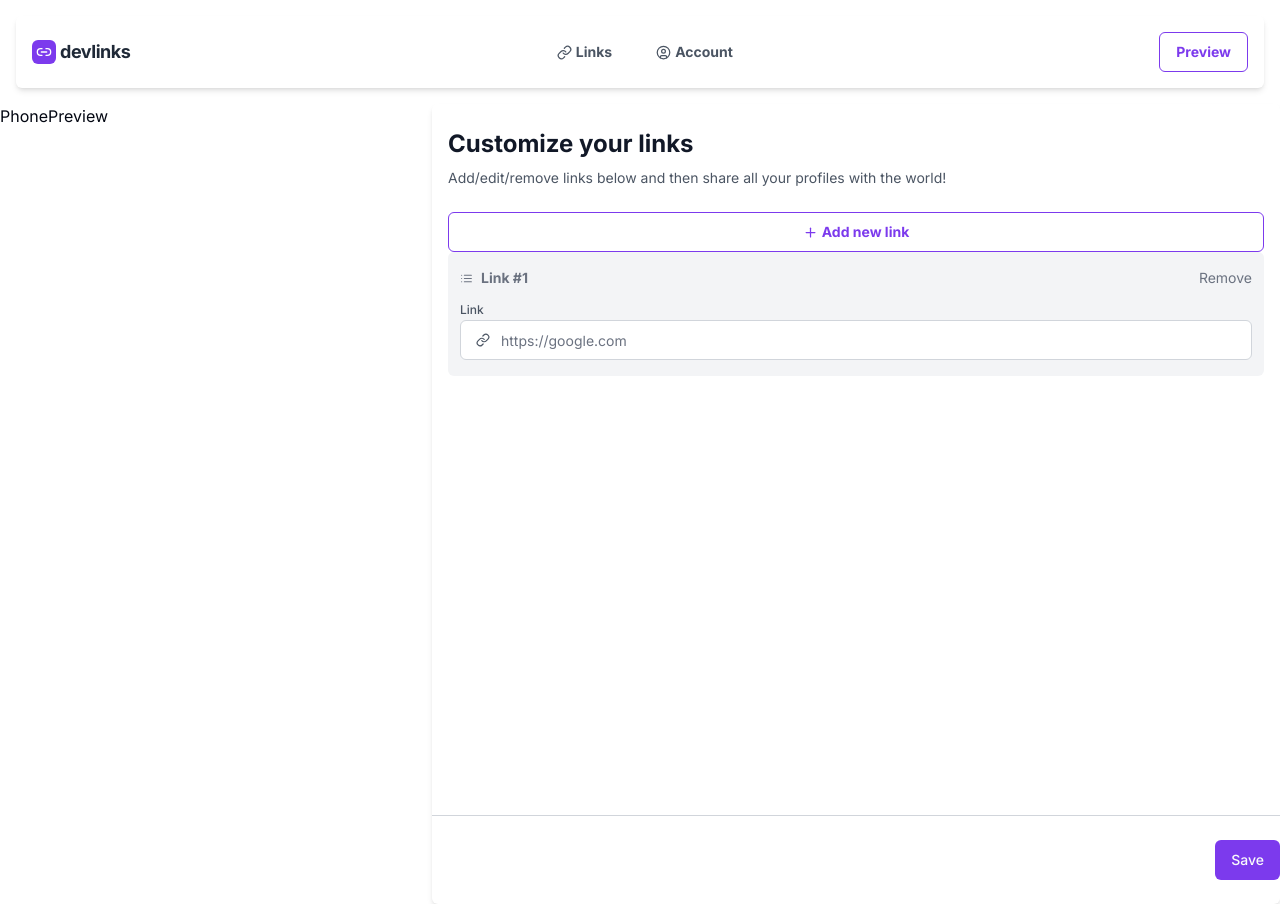
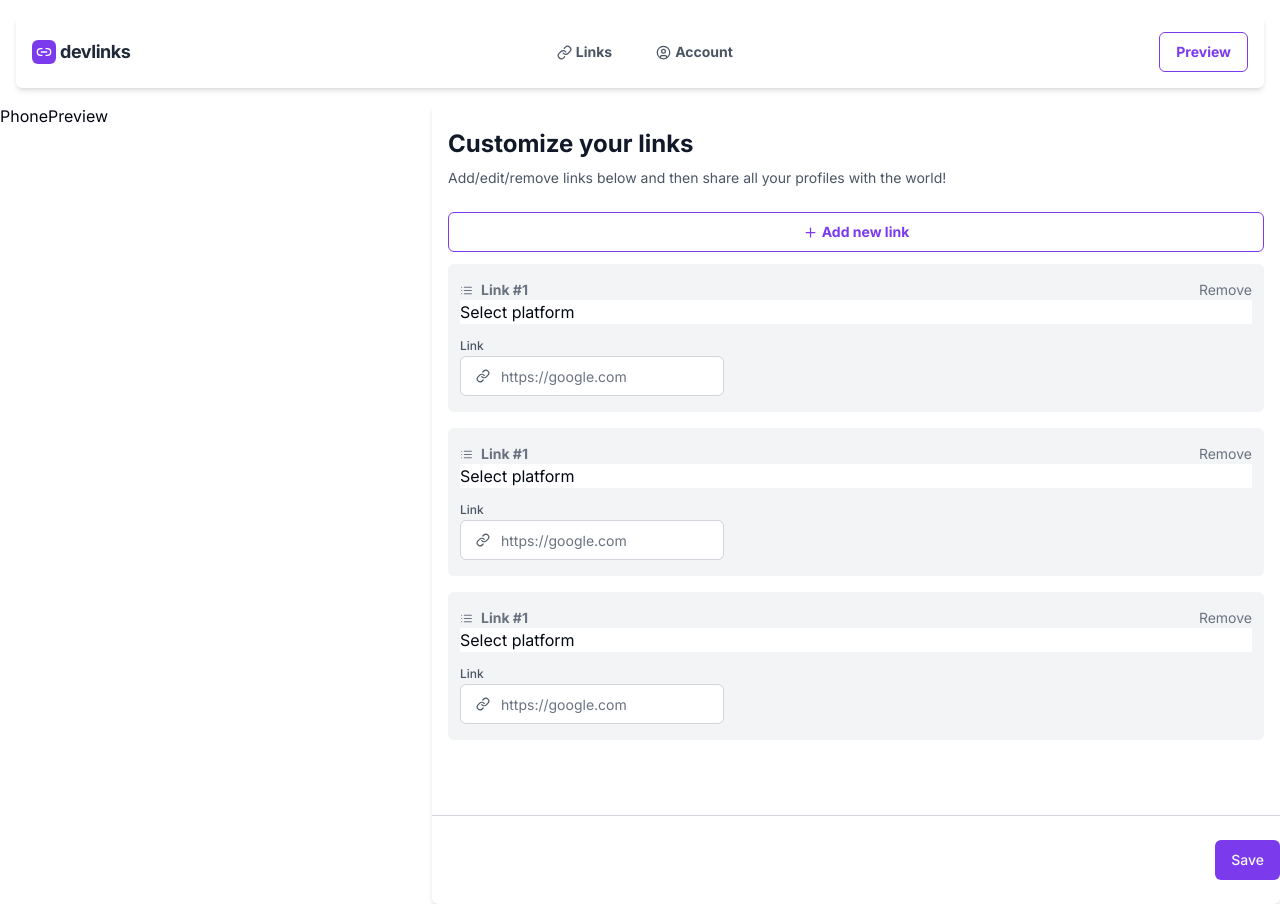
Before and after one commit to neluchetraru/link-sharing-app, a Next.js app: page /configuration/links in a window 1280 px wide. Built offline with nearby package versions, Linux system fonts and the light colour scheme.

Commit message:
Work on linkCard

```diff
--- a/src/app/configuration/links/LinkCard.tsx
+++ b/src/app/configuration/links/LinkCard.tsx
@@ -1,13 +1,48 @@
+"use client";
 import { Button, buttonVariants } from "@/components/ui/button";
 import { Input } from "@/components/ui/input";
 import { Label } from "@/components/ui/label";
-import { SelectLabel } from "@/components/ui/select";
+import {
+  Select,
+  SelectItem,
+  SelectLabel,
+  SelectValue,
+} from "@/components/ui/select";
 import { cn } from "@/lib/utils";
-import { Link, List, Trash } from "lucide-react";
+import {
+  SelectContent,
+  SelectGroup,
+  SelectTrigger,
+} from "@radix-ui/react-select";
+import { Facebook, Link, List, Trash } from "lucide-react";
 import React from "react";
 
+const PLTAFORMS = [
+  { label: "Instagram", value: "instagram", icon: undefined },
+  { label: "Facebook", value: "facebook", icon: Facebook },
+  { label: "TikTok", value: "tiktok", icon: undefined },
+  { label: "GitHub", value: "github", icon: undefined },
+  { label: "LinkedIn", value: "linkedin", icon: undefined },
+];
+
 const SelectPlatform = () => {
-  return <div></div>;
+  return (
+    <Select>
+      <SelectTrigger className="w-full items-start justify-start text-start bg-white">
+        <SelectValue placeholder="Select platform" />
+      </SelectTrigger>
+      <SelectContent className="w-full">
+        <SelectGroup>
+          {PLTAFORMS.map((platform) => (
+            <SelectItem key={platform.value} value={platform.value}>
+              {/* {platform.icon && <platform.icon size={15} />} */}
+              <span>{platform.label}</span>
+            </SelectItem>
+          ))}
+        </SelectGroup>
+      </SelectContent>
+    </Select>
+  );
 };
 
 const LinkInput = () => {
@@ -44,7 +79,7 @@ const LinkCard = ({}) => {
           Remove
         </a>
       </div>
-      <div className="flex flex-col gap-y-2">
+      <div className="flex flex-col items-start gap-y-2">
         <SelectPlatform />
         <LinkInput />
       </div>
--- a/src/app/configuration/links/LinksConfiguration.tsx
+++ b/src/app/configuration/links/LinksConfiguration.tsx
@@ -36,7 +36,9 @@ const LinksConfiguration = ({ className }: LinksConfigurationProps) => {
       </div>
 
       {/* LinkCards go here */}
-      <div>
+      <div className="py-3 gap-y-4 flex flex-col ">
+        <LinkCard />
+        <LinkCard />
         <LinkCard />
       </div>
 
--- a/src/components/ui/select.tsx
+++ b/src/components/ui/select.tsx
@@ -1,16 +1,16 @@
-"use client"
+"use client";
 
-import * as React from "react"
-import * as SelectPrimitive from "@radix-ui/react-select"
-import { Check, ChevronDown, ChevronUp } from "lucide-react"
+import * as React from "react";
+import * as SelectPrimitive from "@radix-ui/react-select";
+import { Check, ChevronDown, ChevronUp } from "lucide-react";
 
-import { cn } from "@/lib/utils"
+import { cn } from "@/lib/utils";
 
-const Select = SelectPrimitive.Root
+const Select = SelectPrimitive.Root;
 
-const SelectGroup = SelectPrimitive.Group
+const SelectGroup = SelectPrimitive.Group;
 
-const SelectValue = SelectPrimitive.Value
+const SelectValue = SelectPrimitive.Value;
 
 const SelectTrigger = React.forwardRef<
   React.ElementRef<typeof SelectPrimitive.Trigger>,
@@ -29,8 +29,8 @@ const SelectTrigger = React.forwardRef<
       <ChevronDown className="h-4 w-4 opacity-50" />
     </SelectPrimitive.Icon>
   </SelectPrimitive.Trigger>
-))
-SelectTrigger.displayName = SelectPrimitive.Trigger.displayName
+));
+SelectTrigger.displayName = SelectPrimitive.Trigger.displayName;
 
 const SelectScrollUpButton = React.forwardRef<
   React.ElementRef<typeof SelectPrimitive.ScrollUpButton>,
@@ -46,8 +46,8 @@ const SelectScrollUpButton = React.forwardRef<
   >
     <ChevronUp className="h-4 w-4" />
   </SelectPrimitive.ScrollUpButton>
-))
-SelectScrollUpButton.displayName = SelectPrimitive.ScrollUpButton.displayName
+));
+SelectScrollUpButton.displayName = SelectPrimitive.ScrollUpButton.displayName;
 
 const SelectScrollDownButton = React.forwardRef<
   React.ElementRef<typeof SelectPrimitive.ScrollDownButton>,
@@ -63,9 +63,9 @@ const SelectScrollDownButton = React.forwardRef<
   >
     <ChevronDown className="h-4 w-4" />
   </SelectPrimitive.ScrollDownButton>
-))
+));
 SelectScrollDownButton.displayName =
-  SelectPrimitive.ScrollDownButton.displayName
+  SelectPrimitive.ScrollDownButton.displayName;
 
 const SelectContent = React.forwardRef<
   React.ElementRef<typeof SelectPrimitive.Content>,
@@ -96,8 +96,8 @@ const SelectContent = React.forwardRef<
       <SelectScrollDownButton />
     </SelectPrimitive.Content>
   </SelectPrimitive.Portal>
-))
-SelectContent.displayName = SelectPrimitive.Content.displayName
+));
+SelectContent.displayName = SelectPrimitive.Content.displayName;
 
 const SelectLabel = React.forwardRef<
   React.ElementRef<typeof SelectPrimitive.Label>,
@@ -108,13 +108,13 @@ const SelectLabel = React.forwardRef<
     className={cn("py-1.5 pl-8 pr-2 text-sm font-semibold", className)}
     {...props}
   />
-))
-SelectLabel.displayName = SelectPrimitive.Label.displayName
+));
+SelectLabel.displayName = SelectPrimitive.Label.displayName;
 
 const SelectItem = React.forwardRef<
   React.ElementRef<typeof SelectPrimitive.Item>,
   React.ComponentPropsWithoutRef<typeof SelectPrimitive.Item>
->(({ className, children, ...props }, ref) => (
+>(({ className, children, icon, ...props }, ref) => (
   <SelectPrimitive.Item
     ref={ref}
     className={cn(
@@ -131,8 +131,8 @@ const SelectItem = React.forwardRef<
 
     <SelectPrimitive.ItemText>{children}</SelectPrimitive.ItemText>
   </SelectPrimitive.Item>
-))
-SelectItem.displayName = SelectPrimitive.Item.displayName
+));
+SelectItem.displayName = SelectPrimitive.Item.displayName;
 
 const SelectSeparator = React.forwardRef<
   React.ElementRef<typeof SelectPrimitive.Separator>,
@@ -143,8 +143,8 @@ const SelectSeparator = React.forwardRef<
     className={cn("-mx-1 my-1 h-px bg-muted", className)}
     {...props}
   />
-))
-SelectSeparator.displayName = SelectPrimitive.Separator.displayName
+));
+SelectSeparator.displayName = SelectPrimitive.Separator.displayName;
 
 export {
   Select,
@@ -157,4 +157,4 @@ export {
   SelectSeparator,
   SelectScrollUpButton,
   SelectScrollDownButton,
-}
+};
```
